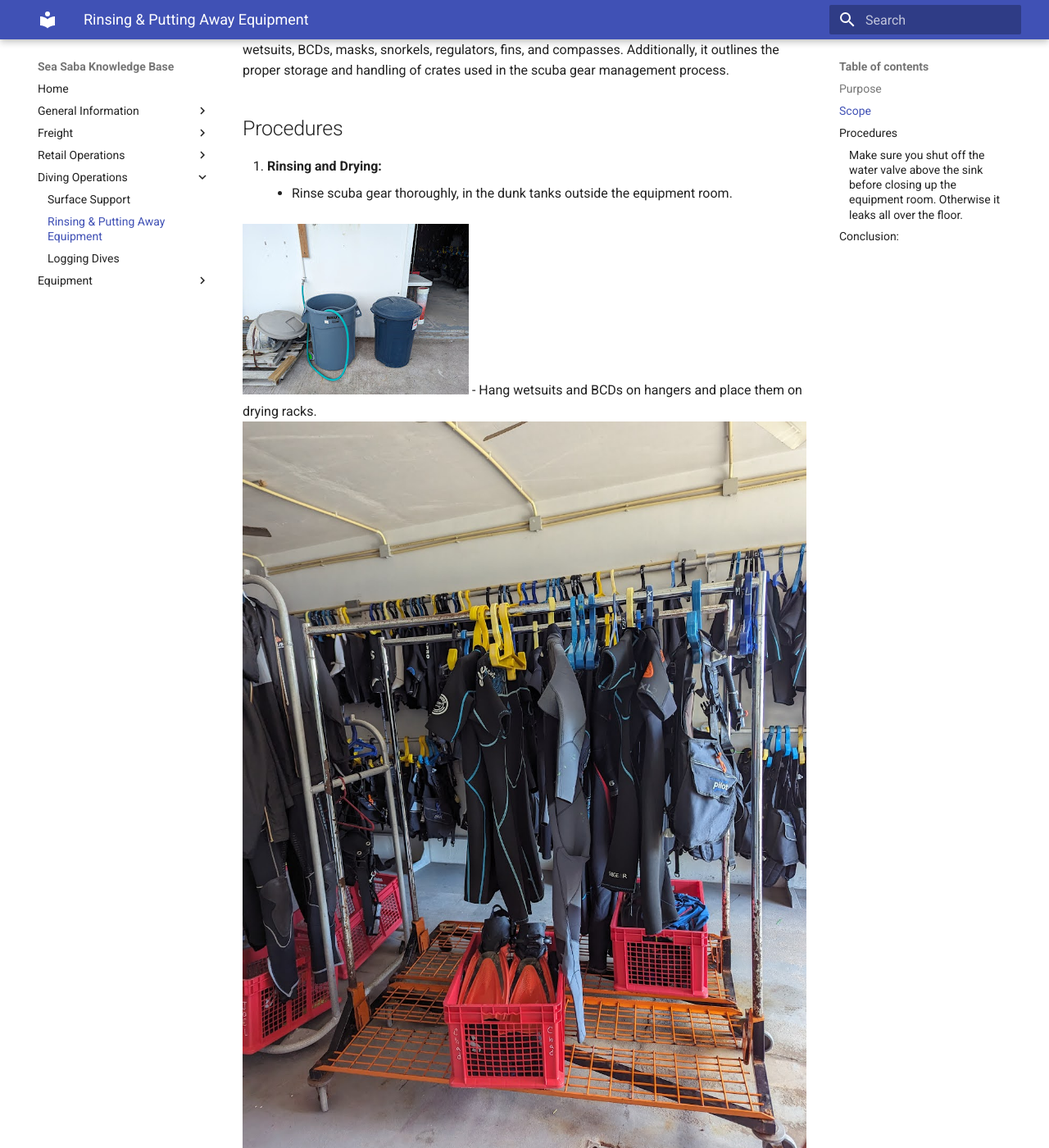
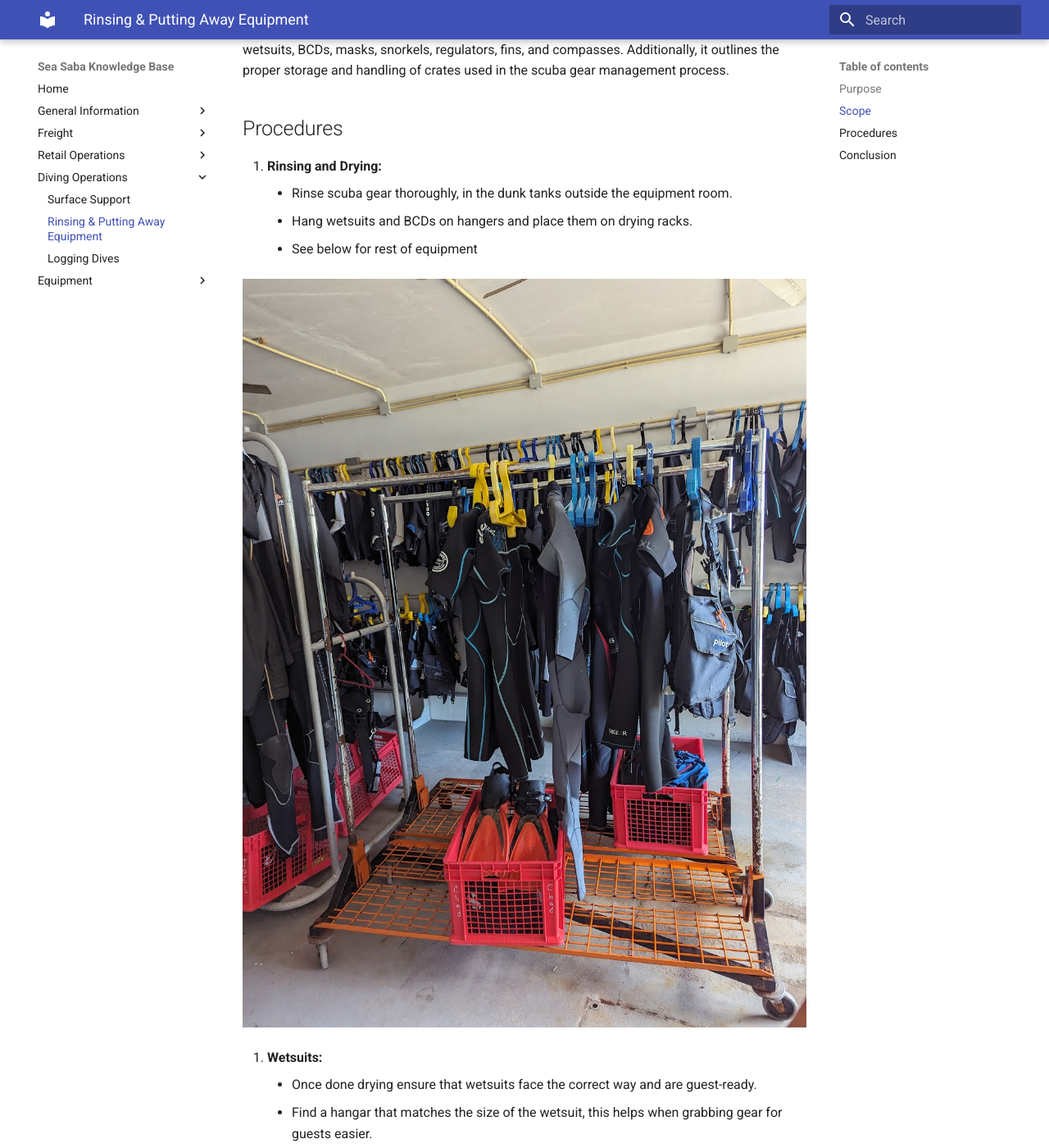
Before and after one commit to spizeck/Sea-Saba-Knowledge-Base, an MkDocs documentation site: the page built from docs/DiveOperations/RinsingGear.md, in a window 1280 px wide and 1400 px high, scrolled down 402 px. Shown: the whole window at 82% size. Built offline with MkDocs 1.6.1 and Material for MkDocs 9.7.7, drawn with Linux system fonts in a browser that asks for light colours; part of the change alters nothing that is shown; some of the changed text lies outside the part shown.

Commit message:
Update scuba gear rinsing SOP documentation
The Scuba diving gear rinsing and storage Standard Operating Procedure (SOP) document has been updated for clarity. Image descriptions have been added, content structure has been improved, and image paths have been rectified ensuring every image is well placed and properly viewed. These minor corrections ensure the SOP meets the highest standards in portraying scuba gear management which guarantees equipment longevity and guest safety.

```diff
--- a/docs/DiveOperations/RinsingGear.md
+++ b/docs/DiveOperations/RinsingGear.md
@@ -1,16 +1,21 @@
 # SOP: Rinsing and Putting Away Equipment
+
 ## Purpose
+
 The primary objective of this Standard Operating Procedure (SOP) is to establish a systematic and efficient protocol for the rinsing, inspection, and organized storage of scuba gear. By adhering to this SOP, we aim to ensure the safety, cleanliness, and readiness of scuba equipment, providing an optimal diving experience for our guests.
+
 ## Scope
+
 This SOP encompasses the entire process of rinsing and organizing scuba gear, including wetsuits, BCDs, masks, snorkels, regulators, fins, and compasses. Additionally, it outlines the proper storage and handling of crates used in the scuba gear management process.
+
 ## Procedures
+
 1. **Rinsing and Drying:**
     - Rinse scuba gear thoroughly, in the dunk tanks outside the equipment room.
+    - Hang wetsuits and BCDs on hangers and place them on drying racks.
+    - See below for rest of equipment
 
-![Large Rinse Bins](../Images/RinsingGear/BigRinseBins.jpg)
-    - Hang wetsuits and BCDs on hangers and place them on drying racks.
-![Drying Rack](../Images/RinsingGear/DryingRack.jpg)
-    - See below for rest of equipment
+![Description](../Images/RinsingGear/DryingRack.jpg)
 
 1. **Wetsuits:**
     - Once done drying ensure that wetsuits face the correct way and are guest-ready.
@@ -20,7 +25,9 @@ This SOP encompasses the entire process of rinsing and organizing scuba gear, in
         - Men's Long XXS-4XL
         - Women's Shortie XXS-4XL
         - Women's Long XXS-4XL
-![Wetsuit BCD Storage](../Images/RinsingGear/WetsuitsBCDs.jpg)
+
+![Description](../Images/RinsingGear/WetsuitsBCDs.jpg)
+
 1. **BCDs (Buoyancy Control Devices):**
     - Inspect BCDs for tears or broken latches/clips.
     - Hang dry BCDs in the correct size order (Starting from the back wall):
@@ -35,21 +42,22 @@ This SOP encompasses the entire process of rinsing and organizing scuba gear, in
 
 2. **Masks, Snorkels, and Regulators:**
     - Place in crates under the regulator hanging area, this is the to be sanitized crate.
-![Sanitizing Crate](../Images/RinsingGear/RegsMaskSanitizeCrate.jpg)
     - Sanitization process:
-        1. Soapy Water - clean masks, snorkels, and regulators to remove debris. If needed there is a toothbrush on the table to give them an extra scrub.
-        2. Sanitizing - soak for 10 minutes in a designated solution.
-        3. Fresh Water - rinse thoroughly and hang up on Regulator or Mask Rack.
-![Sanitizing Station](../Images/RinsingGear/SanitizingStation.jpg)
-![Mask Snorkel Rack](../Images/RinsingGear/HangingMasksSnorkels.jpg)
-![DRegulator Rack](../Images/RinsingGear/HangingRegs.jpg)
+          1. Soapy Water - clean masks, snorkels, and regulators to remove debris. If needed there is a toothbrush on the table to give them an extra scrub.
+          2. Sanitizing - soak for 10 minutes in a designated solution.
+          3. Fresh Water - rinse thoroughly and hang up on Regulator or Mask Rack.
+
+![Description](../Images/RinsingGear/RegsMaskSanitizeCrate.jpg)
+![Description](../Images/RinsingGear/SanitizingStation.jpg)
+![Description](../Images/RinsingGear/HangingMasksSnorkels.jpg)
+![Description](../Images/RinsingGear/HangingRegs.jpg)
 
 1. **Fins:**
     - Inspect straps to ensure they are not worn out or breaking.
         - This inspection ensures the distribution of high-quality equipment to guests and saves time in the mornings by avoiding the need for replacement.
     - Check for size and stack them on the correct size shelves.
 
-![Fin Shelf](../Images/RinsingGear/Fins.jpg)
+![Description](../Images/RinsingGear/Fins.jpeg)
 
 1. **Computers and Copmasses:**
     - Rinse in fresh water.
@@ -58,16 +66,18 @@ This SOP encompasses the entire process of rinsing and organizing scuba gear, in
 
 2. **Crates:**
     - Before storing, check that the crate has the correct numbered hanger.
-![Match Hangar to Crate](../Images/RinsingGear/CorrectNoHangar.jpg)
     - If not, find the correct hanger before storing.
     - Wipe the slate clean for the next guest's use.
     - Stack crates in threes: one on the bottom, one sideways inside the bottom one, and one upside down on top.
-![Hot to Stack Crates](../Images/RinsingGear/StackingCrates.jpg)
     - Do not stack unmatched crates in the pile. Place them separately, so we can find the correct hangars.
         - **Most common places to find hangars is on the boats, or hanging on the drying racks.**
 
-### **Make sure you shut off the water valve above the sink before closing up the equipment room. Otherwise it leaks all over the floor.**
-![Water Shut Off](../Images/RinsingGear/WaterShutOff.jpg)
+![Description](../Images/RinsingGear/CorrectNoHangar.jpg)
+![Description](../Images/RinsingGear/StackingCrates.jpg)
 
-## Conclusion:
+!!! note
+      **Make sure you shut off the water valve above the sink before closing up the equipment room. Otherwise it leaks all over the floor.**
+
+## Conclusion
+
 By diligently following this comprehensive SOP for rinsing and putting away scuba gear, we can uphold the highest standards in scuba gear management. This ensures the longevity of our equipment, the safety of our guests, and the smooth operation of our diving activities. Regular adherence to these procedures is essential for maintaining an organized and effective scuba gear handling system.
```
Also changed, not shown: docs/Images/RinsingGear/Fins.jpeg (added), docs/Images/RinsingGear/Fins.jpg (deleted).
